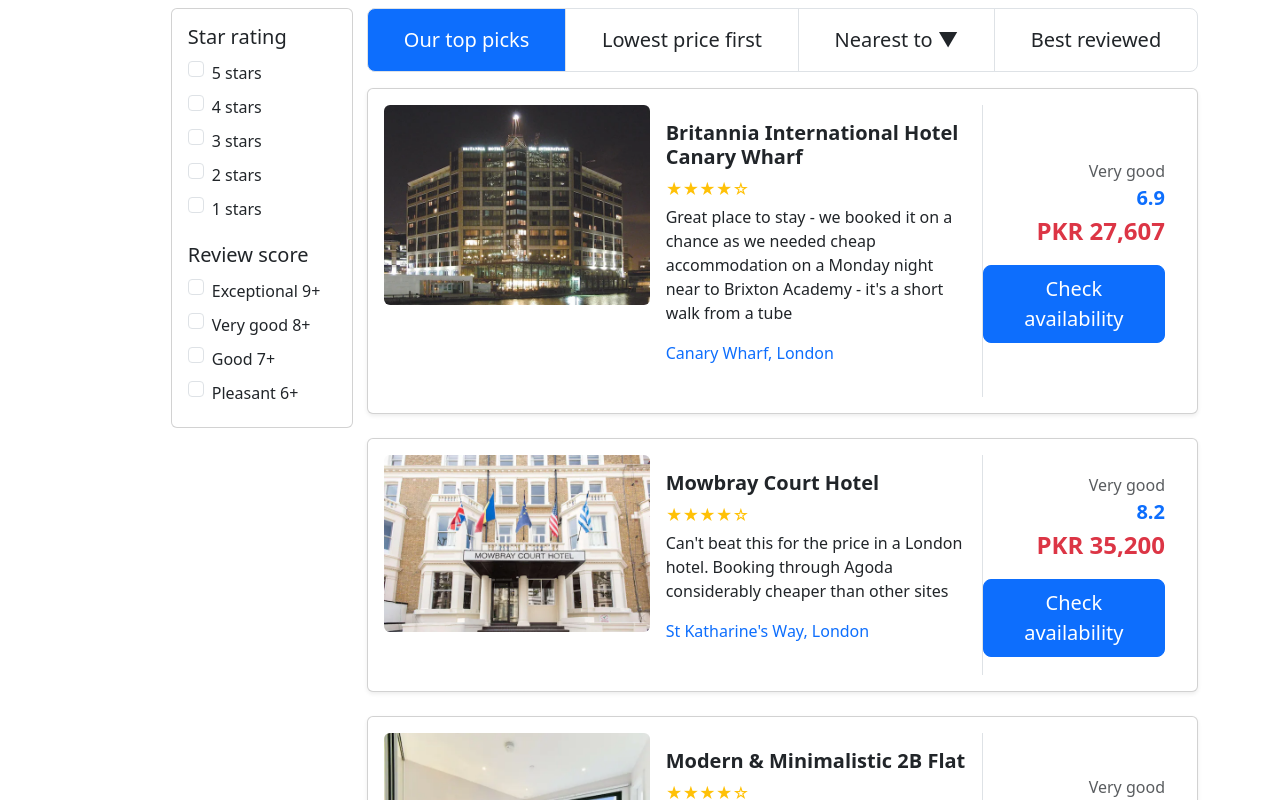
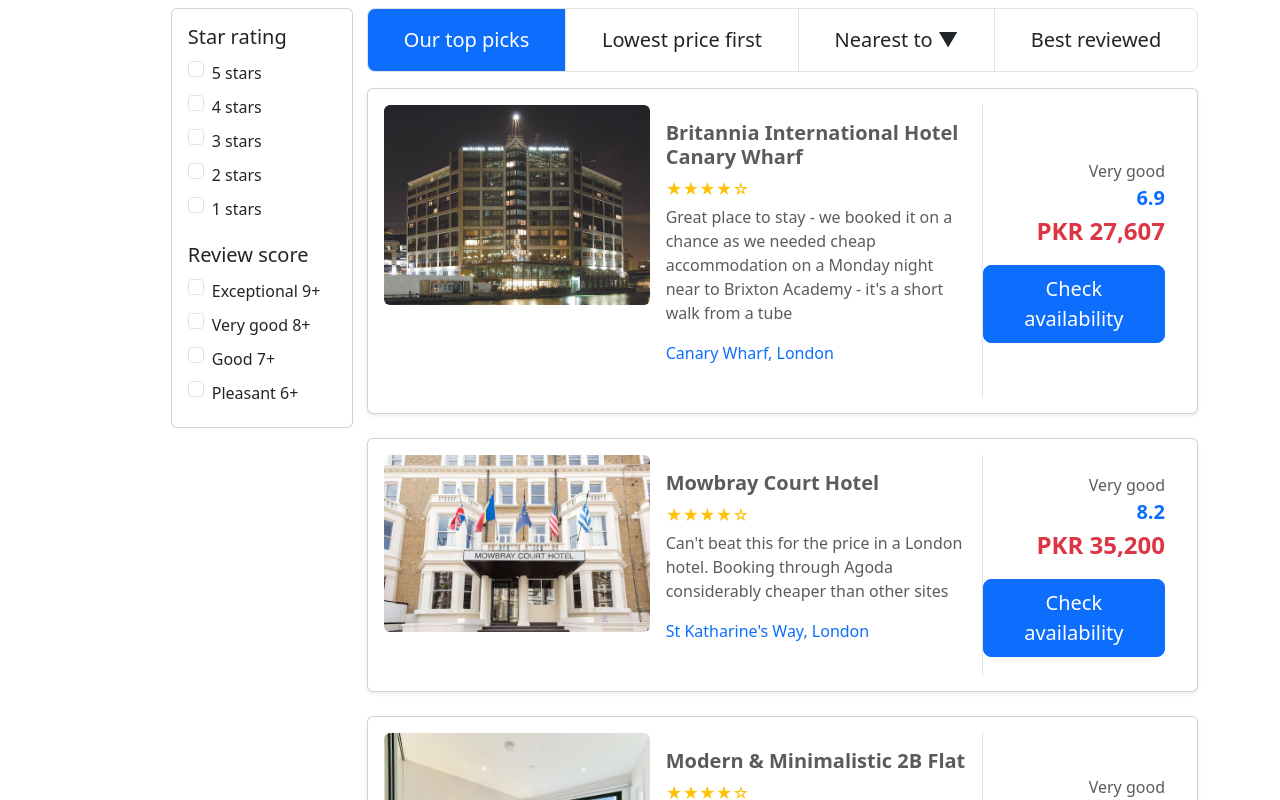
Before and after one commit to abrar0124/Bootstrap, a React (Create React App) app: page / in a window 1280 px wide. Shown: the part 940-1740 px from the top of the page. Built offline with nearby package versions, Linux system fonts and the light colour scheme.

Commit message:
bootstrap

```diff
--- a/src/components/Gallery.jsx
+++ b/src/components/Gallery.jsx
@@ -73,9 +73,11 @@
                   </div>
                   <div className="col-md-5">
                     <div className="card-body">
-                      <h5 className="card-title fw-bold">{hotel.name}</h5>
+                      <h5 className="card-title fw-bold text-muted">
+                        {hotel.name}
+                      </h5>
                       <p className="text-warning mb-1">★★★★☆</p>
-                      <p>{hotel.discription}</p>
+                      <p className="text-muted">{hotel.discription}</p>
                       <p>
                         <span className="text-primary">{hotel.location}</span>
                       </p>
```
